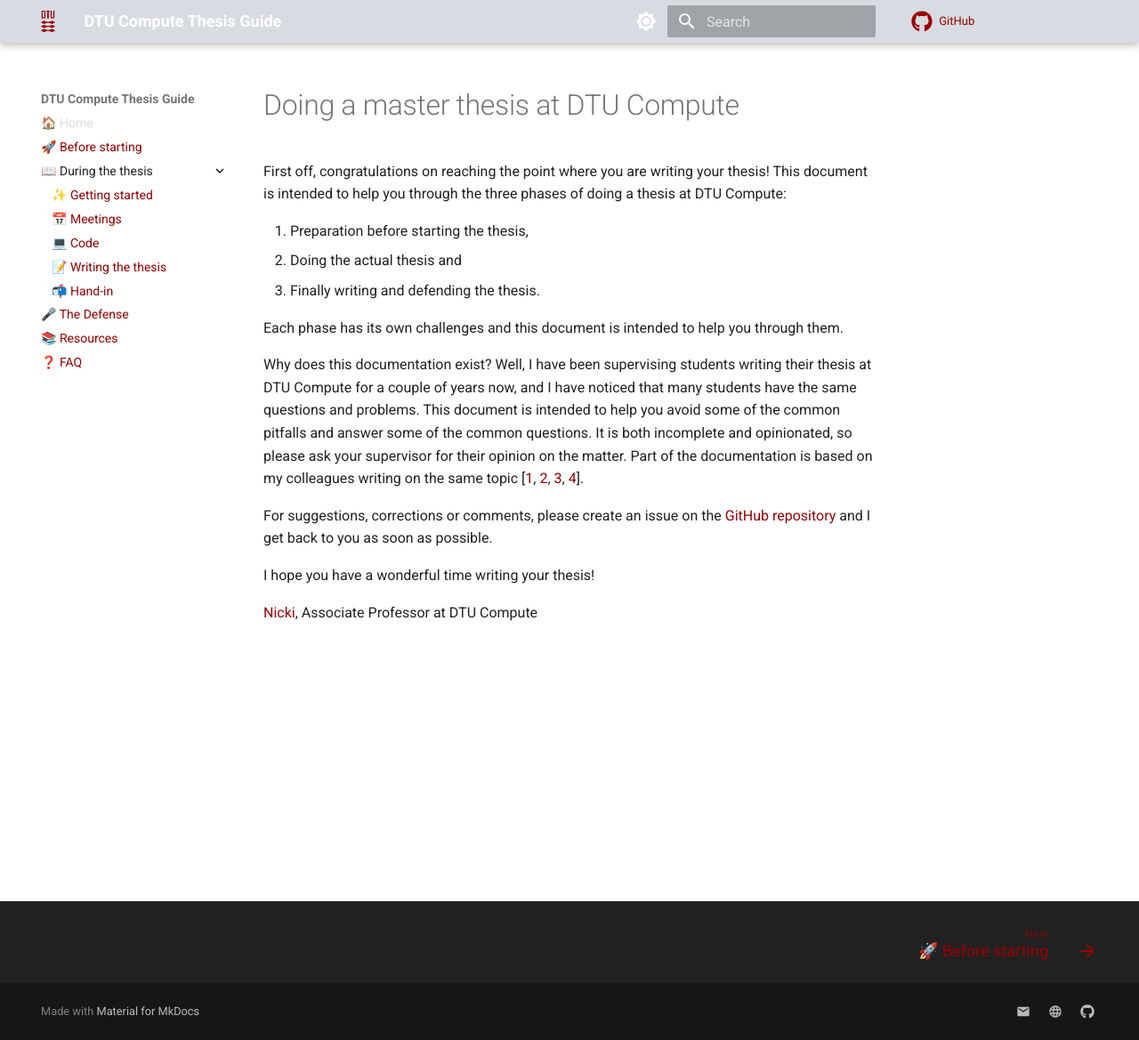
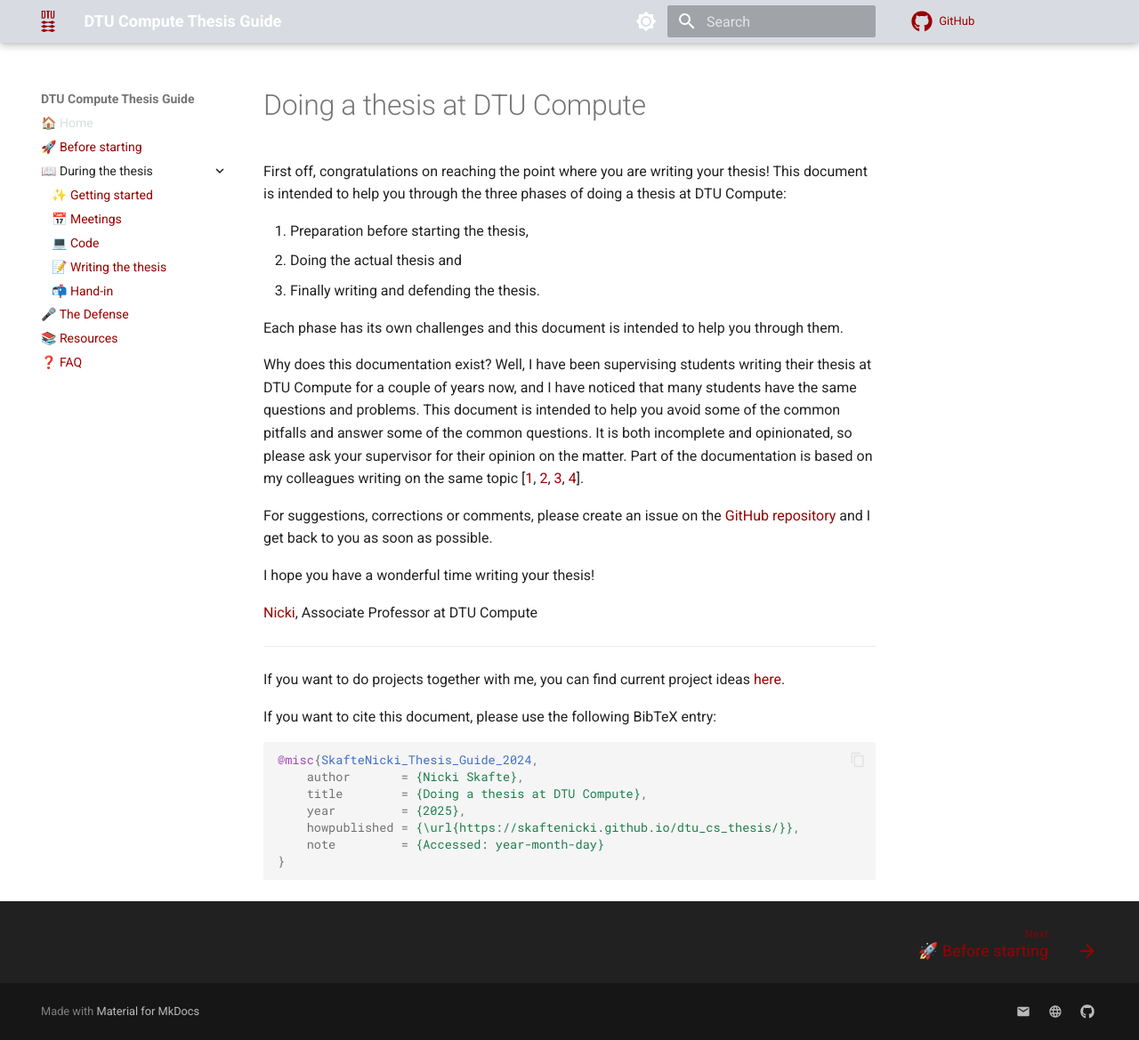
Before and after one commit to SkafteNicki/dtu_cs_thesis, an MkDocs documentation site: the page built from docs/index.md, in a window 1280 px wide and 1169 px high. Shown: the whole window at 89% size. Built offline with MkDocs 1.6.1 and Material for MkDocs 9.7.7, drawn with Linux system fonts in a browser that asks for light colours; comment, search, counter and statistics services are not loaded.

Commit message:
smaller update

````diff
--- a/docs/index.md
+++ b/docs/index.md
@@ -1,4 +1,4 @@
-# Doing a master thesis at DTU Compute
+# Doing a thesis at DTU Compute
 
 First off, congratulations on reaching the point where you are writing your thesis! This document is intended to help
 you through the three phases of doing a thesis at DTU Compute:
@@ -25,3 +25,19 @@ For suggestions, corrections or comments, please create an issue on the
 I hope you have a wonderful time writing your thesis!
 
 [Nicki](https://skaftenicki.github.io/), Associate Professor at DTU Compute
+
+---
+If you want to do projects together with me, you can find current project ideas
+[here](https://www.notion.so/Project-descriptions-short-276da74063d08060b203f83630b3c3e4).
+
+If you want to cite this document, please use the following BibTeX entry:
+
+```bibtex
+@misc{SkafteNicki_Thesis_Guide_2024,
+    author       = {Nicki Skafte},
+    title        = {Doing a thesis at DTU Compute},
+    year         = {2025},
+    howpublished = {\url{https://skaftenicki.github.io/dtu_cs_thesis/}},
+    note         = {Accessed: year-month-day}
+}
+```
````
Also changed, not shown: docs/before.md (+1 -1 lines).
